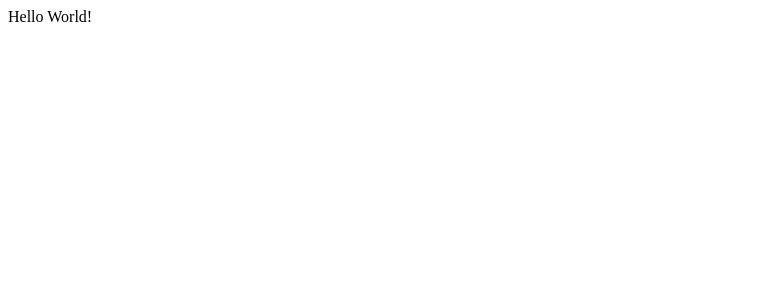
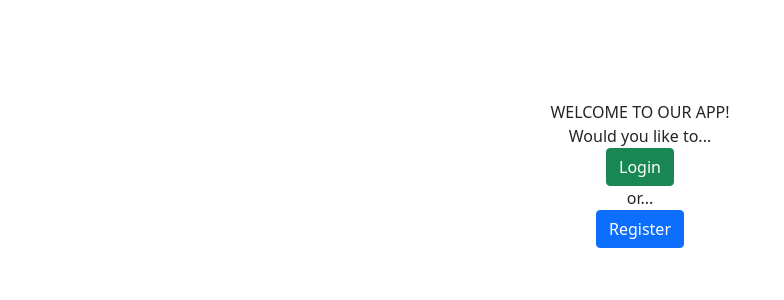
Before and after one commit to CSCI3356-Summer2021/SAMM, a Django app: page /landing/ in a window 1280 px wide. Before the commit the part shown is almost empty. Shown: the top 300 px of the page, without its empty margins (0-784 px from the left). Run offline with Django 3.2, Linux system fonts and the light colour scheme.

Commit message:
skeleton landing page

```diff
--- a/Fake_News_SAMM/landing/templates/index.html
+++ b/Fake_News_SAMM/landing/templates/index.html
@@ -5,8 +5,25 @@
     <meta http-equiv="X-UA-Compatible" content="IE=edge">
     <meta name="viewport" content="width=device-width, initial-scale=1.0">
     <title>Landing</title>
+    <link href="https://cdn.jsdelivr.net/npm/bootstrap@5.0.0-beta1/dist/css/bootstrap.min.css" rel="stylesheet" integrity="sha384-giJF6kkoqNQ00vy+HMDP7azOuL0xtbfIcaT9wjKHr8RbDVddVHyTfAAsrekwKmP1" crossorigin="anonymous">
+    <style>
+        .container{
+            text-align: center;
+            margin-top: 100px;
+        }
+    </style>
+
 </head>
 <body>
-    <div>Hello World!</div>
+    <div class="container">
+        <div>
+            <div>WELCOME TO OUR APP!</div>
+            <div>Would you like to...</div>
+            <button type="button" class="btn btn-success">Login</button>
+            <div>or...</div>
+            <button type="button" class="btn btn-primary">Register</button>
+        </div>
+    </div>
+
 </body>
 </html>
```
